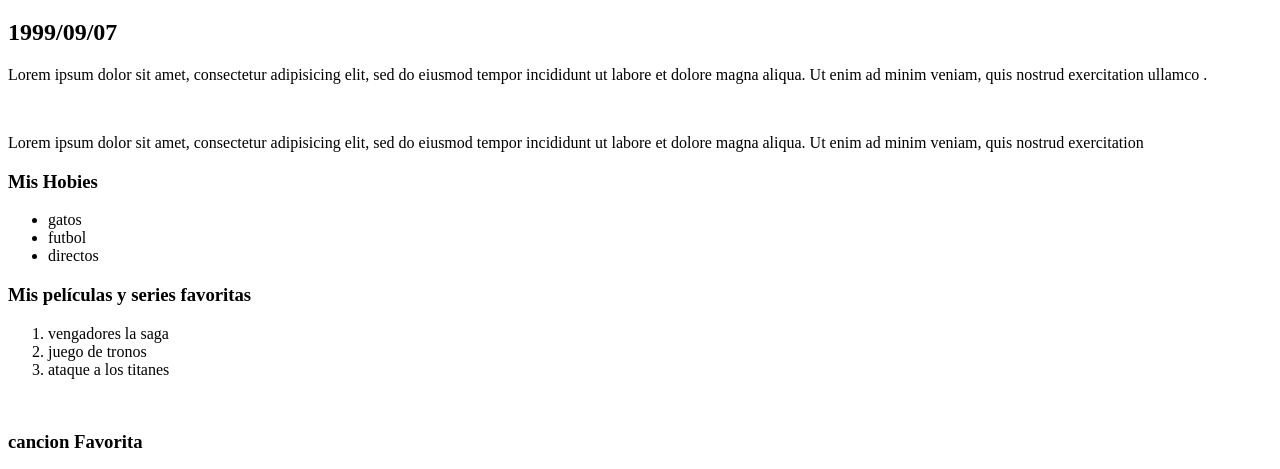
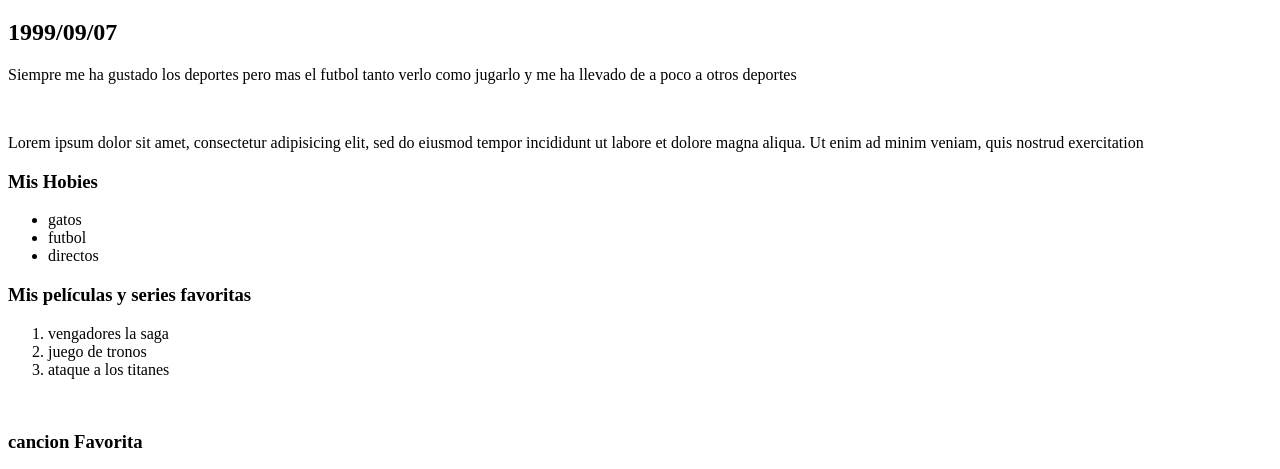
Before and after one commit to JonnyJaimes/ejer-html, a plain HTML site: page index.html in a window 1280 px wide. Shown: the part 273-742 px from the top of the page. Drawn offline with Linux system fonts and the light colour scheme.

Commit message:
escribiendo en el parrafo pára probar git

```diff
--- a/index.html
+++ b/index.html
@@ -27,9 +27,7 @@
 
 	<h1>jonny edward jaimes silva</h1>
     <h2>1999/09/07</h2>
-    <p>Lorem ipsum dolor sit amet, consectetur adipisicing elit, sed do eiusmod
-    tempor incididunt ut labore et dolore magna aliqua. Ut enim ad minim veniam,
-    quis nostrud exercitation ullamco .</p>
+    <p>Siempre me ha gustado los deportes pero mas el futbol tanto verlo como jugarlo y me ha llevado de a poco a otros deportes</p>
 <br>
     <p>Lorem ipsum dolor sit amet, consectetur adipisicing elit, sed do eiusmod
     tempor incididunt ut labore et dolore magna aliqua. Ut enim ad minim veniam,
```
